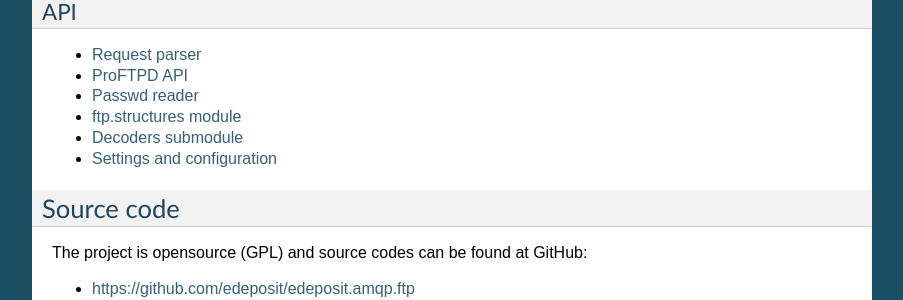
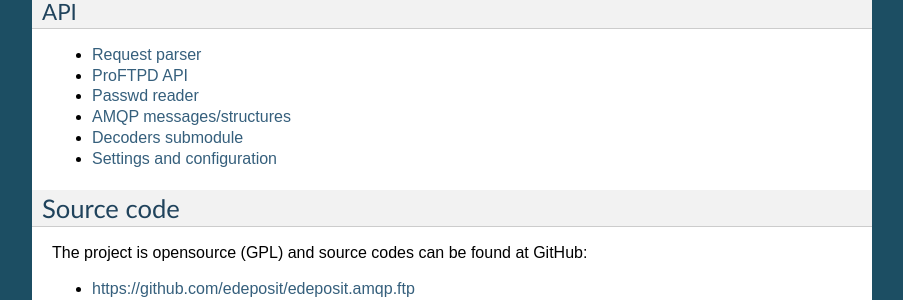
Before and after one commit to edeposit/edeposit.amqp.ftp, a Sphinx documentation site: the page built from docs/index.rst, in a window 1280 px wide and 900 px high, scrolled down 1662 px. Shown: the part 152-452 px from the top of the window, without its empty margins (198-1101 px from the left). Built offline with Sphinx 7.4.7, drawn with Linux system fonts in a browser that asks for light colours.

Commit message:
Fixed title of structures.rst.

```diff
--- a/docs/api/ftp.structures.rst
+++ b/docs/api/ftp.structures.rst
@@ -1,5 +1,5 @@
-ftp.structures module
-=====================
+AMQP messages/structures
+========================
 .. automodule:: ftp.structures
 
 
```
